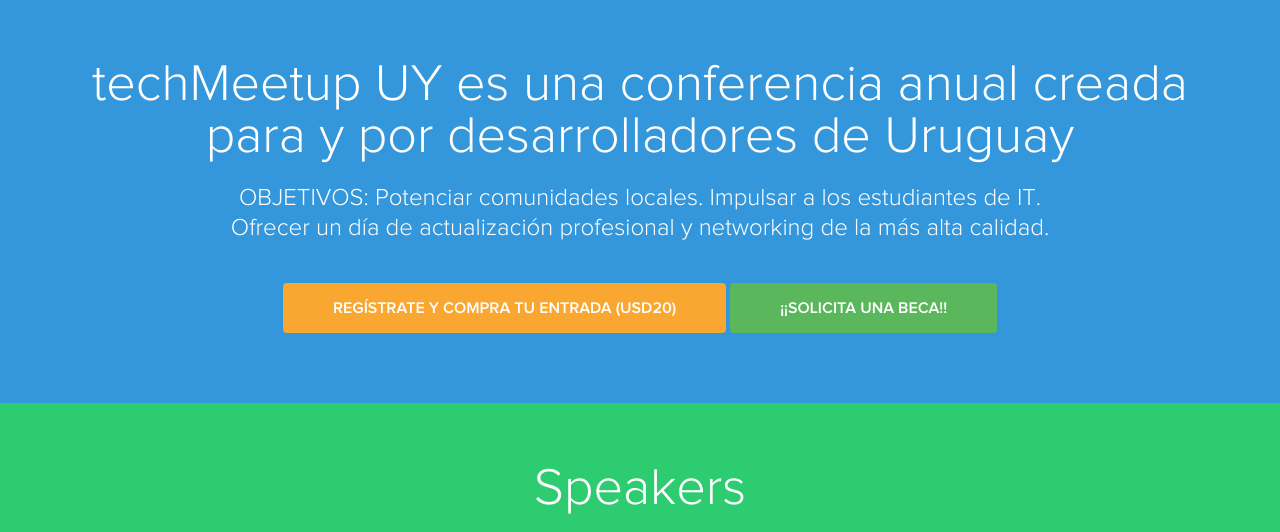
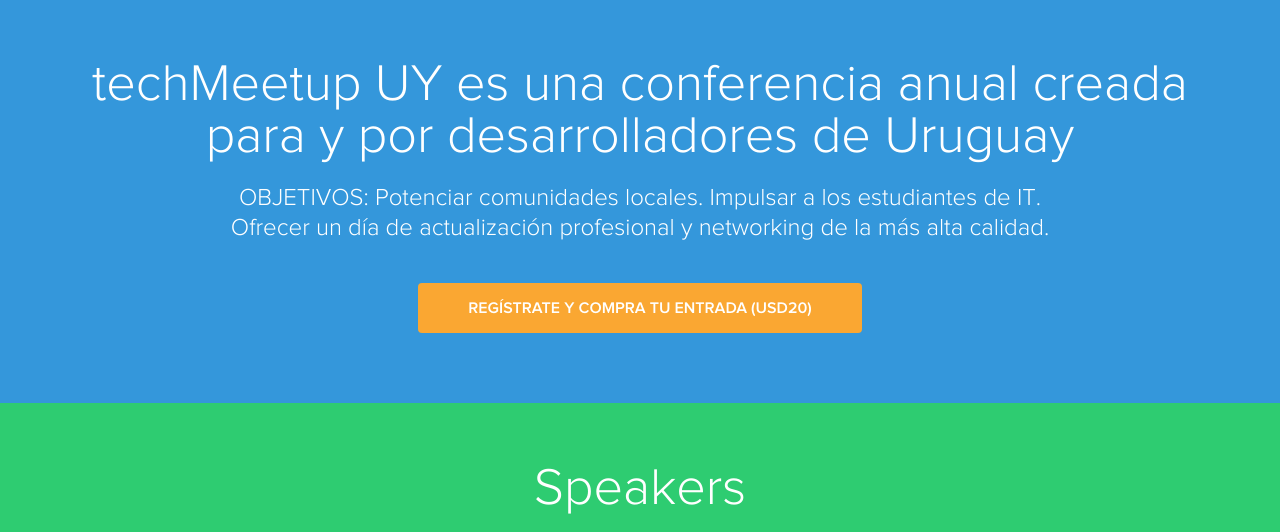
Before and after one commit to nicobf/landing2014, a PHP site: page /es.php in a window 1280 px wide. Shown: the part 653-1185 px from the top of the page. Run offline with PHP 8.4, Linux system fonts and the light colour scheme.

Commit message:
chau becas

```diff
--- a/site/index.php
+++ b/site/index.php
@@ -105,7 +105,7 @@
 				<div class="bannercontainer row">
 					<div class="banner botones span12" >
                             <a style="color:#FFF" class="btn btn-large  uppercase btn-warning" href="https://eventioz.com.ar/e/techmeetupuy-2013" target="_blank">Regístrate y Compra tu entrada (USD20)</a>
-                            <a style="color:#FFF" class="btn btn-large  uppercase btn-success" href="http://bit.ly/techmeetup2013-beca" target="_blank">¡¡Solicita una Beca!!</a>
+                            <!-- <a style="color:#FFF" class="btn btn-large  uppercase btn-success" href="http://bit.ly/techmeetup2013-beca" target="_blank">¡¡Solicita una Beca!!</a> -->
 						<!-- <div class="tp-bannertimer tp-bottom"></div> -->
 					</div>
 				</div><!-- .bannercontainer -->
```
